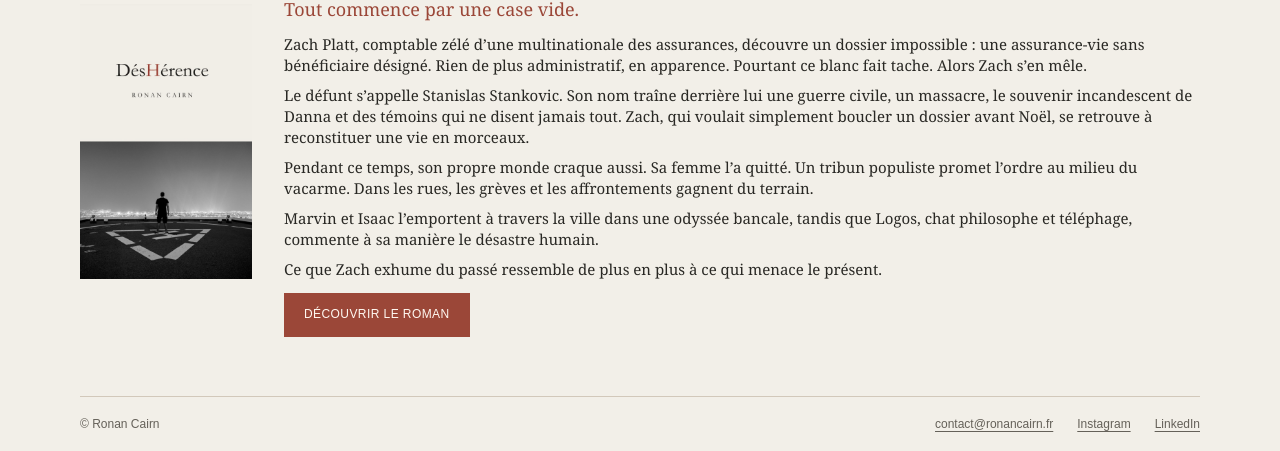
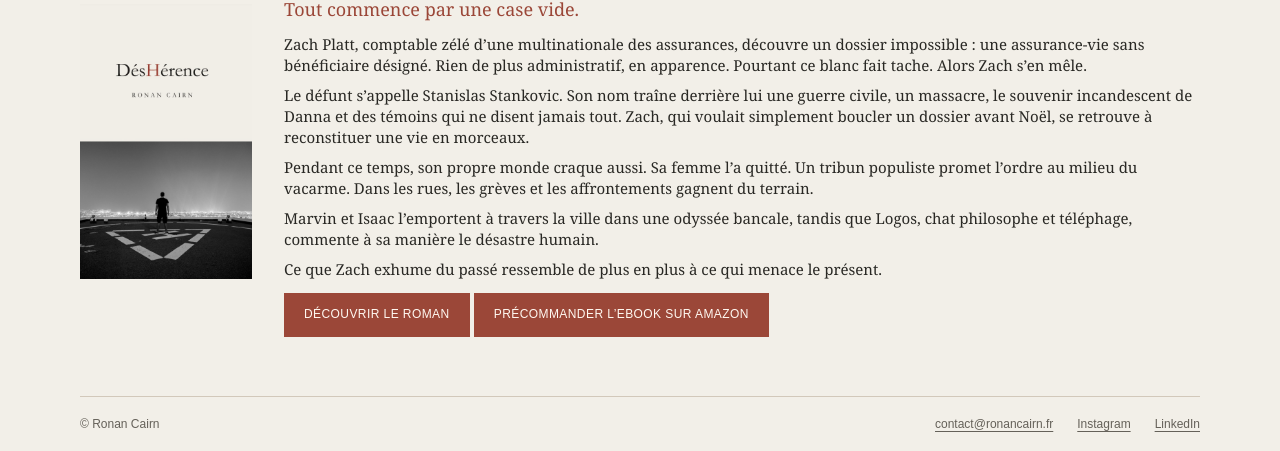
Before and after one commit to Ronan-Cairn/Ronan-Cairn-site, a plain HTML site: page index.html in a window 1280 px wide. Shown: the part 349-800 px from the top of the page. Drawn offline with Linux system fonts and the light colour scheme.

Commit message:
Activer la précommande Kindle de DÉSHÉRENCE

```diff
--- a/index.html
+++ b/index.html
@@ -5,4 +5,4 @@
 <p>Pendant ce temps, son propre monde craque aussi. Sa femme l’a quitté. Un tribun populiste promet l’ordre au milieu du vacarme. Dans les rues, les grèves et les affrontements gagnent du terrain.</p>
 <p>Marvin et Isaac l’emportent à travers la ville dans une odyssée bancale, tandis que Logos, chat philosophe et téléphage, commente à sa manière le désastre humain.</p>
 <p>Ce que Zach exhume du passé ressemble de plus en plus à ce qui menace le présent.</p>
-</div><a class="button" href="extrait.html">Découvrir le roman</a></div></section></main><footer class="site-footer" id="contact"><span>© Ronan Cairn</span><address><a href="mailto:contact@ronancairn.fr">contact@ronancairn.fr</a><a href="https://www.instagram.com/ronancairn/" target="_blank" rel="noopener noreferrer">Instagram</a><a href="https://fr.linkedin.com/in/ronan-cairn-6b6a00427" target="_blank" rel="noopener noreferrer">LinkedIn</a></address></footer><!-- Cloudflare Web Analytics --><script type='module' src='https://static.cloudflareinsights.com/beacon.min.js' data-cf-beacon='{"token": "319bf4eff7e24ae5a954f6dba33c85c7"}'></script><!-- End Cloudflare Web Analytics --></body></html>
+</div><a class="button" href="extrait.html">Découvrir le roman</a> <a class="button" href="https://www.amazon.fr/dp/B0HS1L5GJJ" target="_blank" rel="noopener noreferrer">Précommander l’eBook sur Amazon</a></div></section></main><footer class="site-footer" id="contact"><span>© Ronan Cairn</span><address><a href="mailto:contact@ronancairn.fr">contact@ronancairn.fr</a><a href="https://www.instagram.com/ronancairn/" target="_blank" rel="noopener noreferrer">Instagram</a><a href="https://fr.linkedin.com/in/ronan-cairn-6b6a00427" target="_blank" rel="noopener noreferrer">LinkedIn</a></address></footer><!-- Cloudflare Web Analytics --><script type='module' src='https://static.cloudflareinsights.com/beacon.min.js' data-cf-beacon='{"token": "319bf4eff7e24ae5a954f6dba33c85c7"}'></script><!-- End Cloudflare Web Analytics --></body></html>
```
